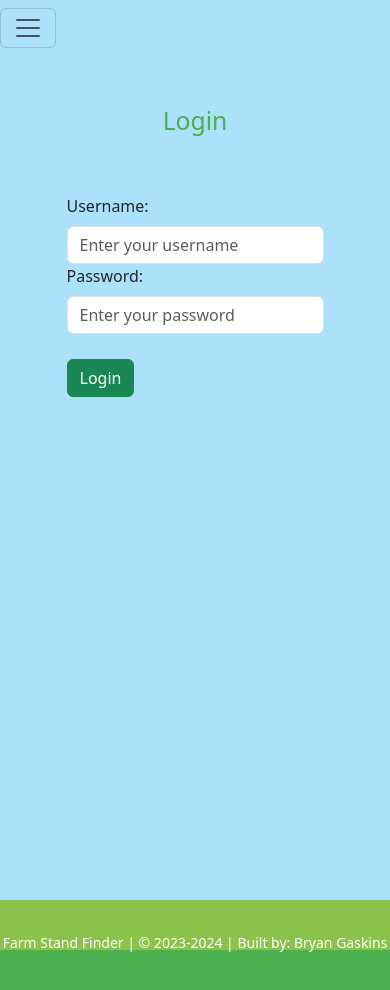
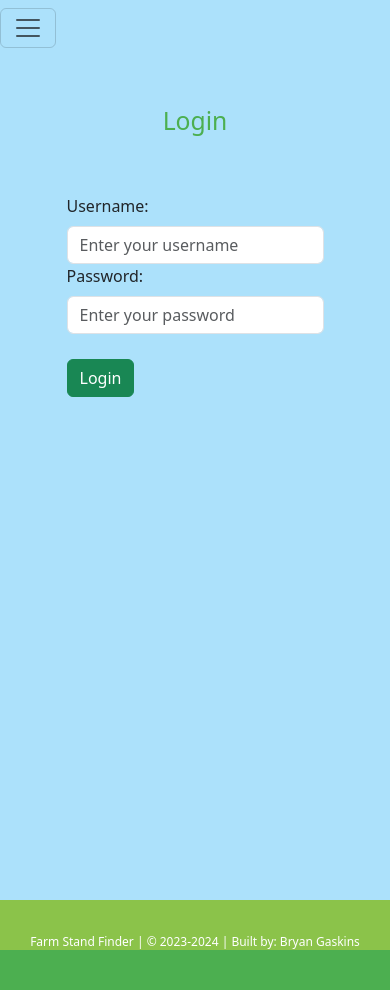
Before and after one commit to bgaskins/farm_stand_finder, a React (Create React App) app: page /login in a window 390 px wide. Shown: the top 990 px of the page. Built offline with nearby package versions, Linux system fonts and the light colour scheme; a web font is replaced by a local one.

Commit message:
lowered font size for mobile

```diff
--- a/src/Components/Footer.js
+++ b/src/Components/Footer.js
@@ -49,7 +49,7 @@ export default function Footer() {
       {/* Copyright and developer info */}
       <p
         style={{
-          fontSize: windowWidth <= 768 ? "14px" : "16px",
+          fontSize: windowWidth <= 768 ? "12px" : "16px",
         }}
       >
         Farm Stand Finder | © 2023-2024 | Built by: Bryan Gaskins
```
